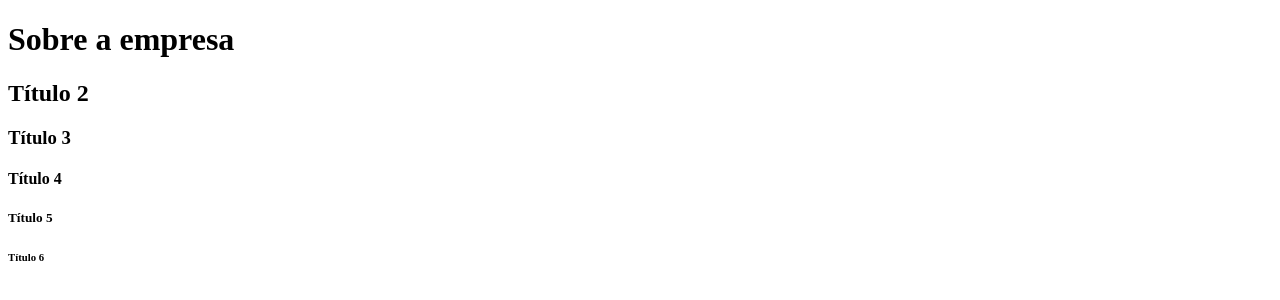
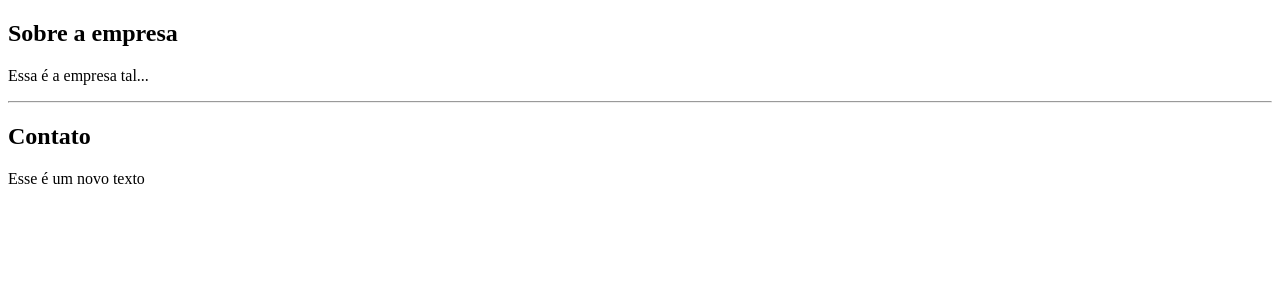
Before and after one commit to Daniel-derf/ProjetoHTML, a plain HTML site: page Projeto1/projeto.html in a window 1280 px wide. Drawn offline with Linux system fonts and the light colour scheme.

Commit message:
parágrafo e HR

```diff
--- a/Projeto1/projeto.html
+++ b/Projeto1/projeto.html
@@ -8,12 +8,11 @@
 </head>
 <body>
 
-    <h1>Sobre a empresa</h1>
-    <h2>Título 2</h2>
-    <h3>Título 3</h3>
-    <h4>Título 4</h4>
-    <h5>Título 5</h5>
-    <h6>Título 6</h6>
+    <h2>Sobre a empresa</h2>
+    <p>Essa é a empresa tal...</p>
+    <hr />
+    <h2>Contato</h2>
+    Esse é um novo texto
 
 </body>
 </html>
```
